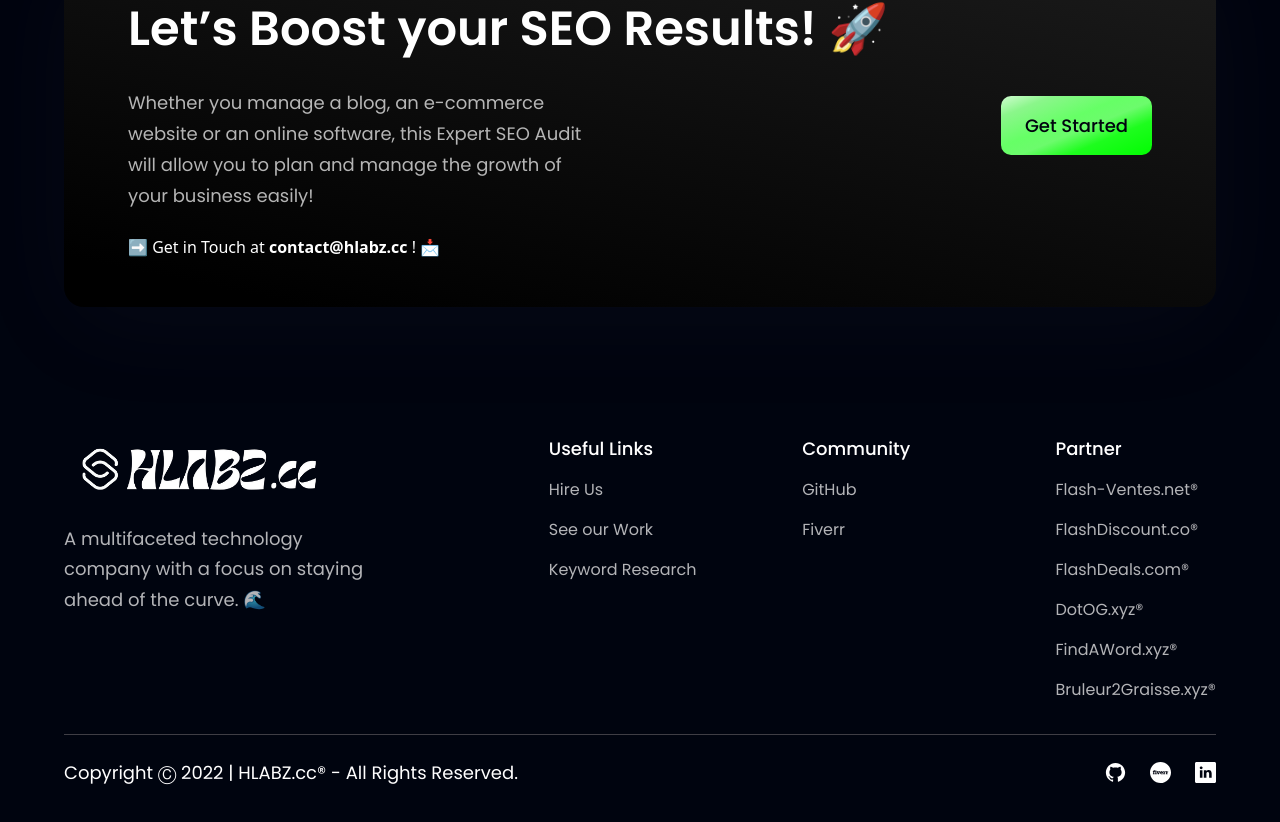
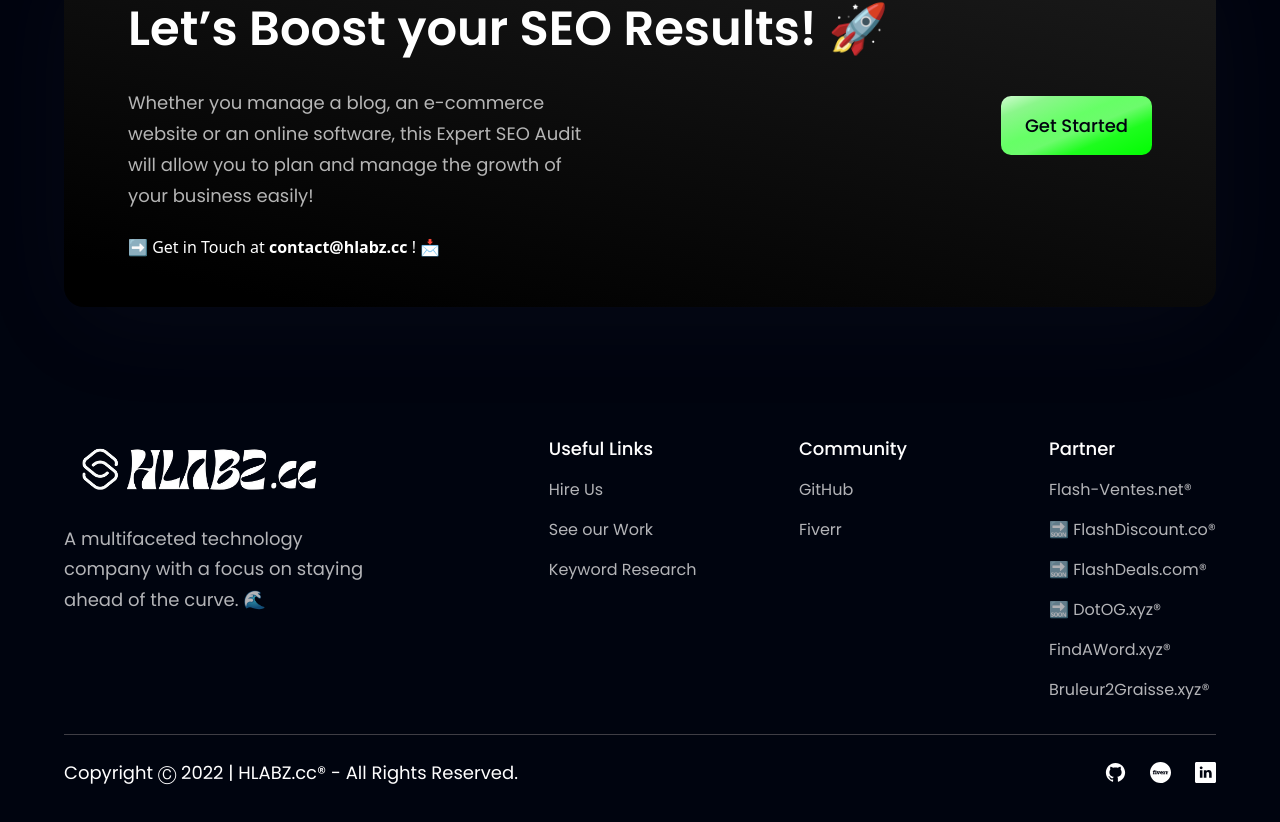
Before and after one commit to HLABZcc/HLABZ.cc, a React (Vite) app: page / in a window 1280 px wide. Shown: the part 3271-4093 px from the top of the page. Built offline with nearby package versions, Linux system fonts and the light colour scheme.

Commit message:
Update index.js

```diff
--- a/src/constants/index.js
+++ b/src/constants/index.js
@@ -128,17 +128,17 @@ export const footerLinks = [
         url: "https://flash-ventes.net/",
       },
       {
-        name: "FlashDiscount.co®",
+        name: "🔜 FlashDiscount.co®",
         link: "https://flashdiscount.co/",
         url: "https://flashdiscount.co/",
       },
       {
-        name: "FlashDeals.com®",
+        name: "🔜 FlashDeals.com®",
         link: "https://flashdeals.com/",
         url: "https://flashdeals.com/",
       },
       {
-        name: "DotOG.xyz®",
+        name: "🔜 DotOG.xyz®",
         link: "https://dotog.xyz/",
         url: "https://dotog.xyz/",
       },
```
